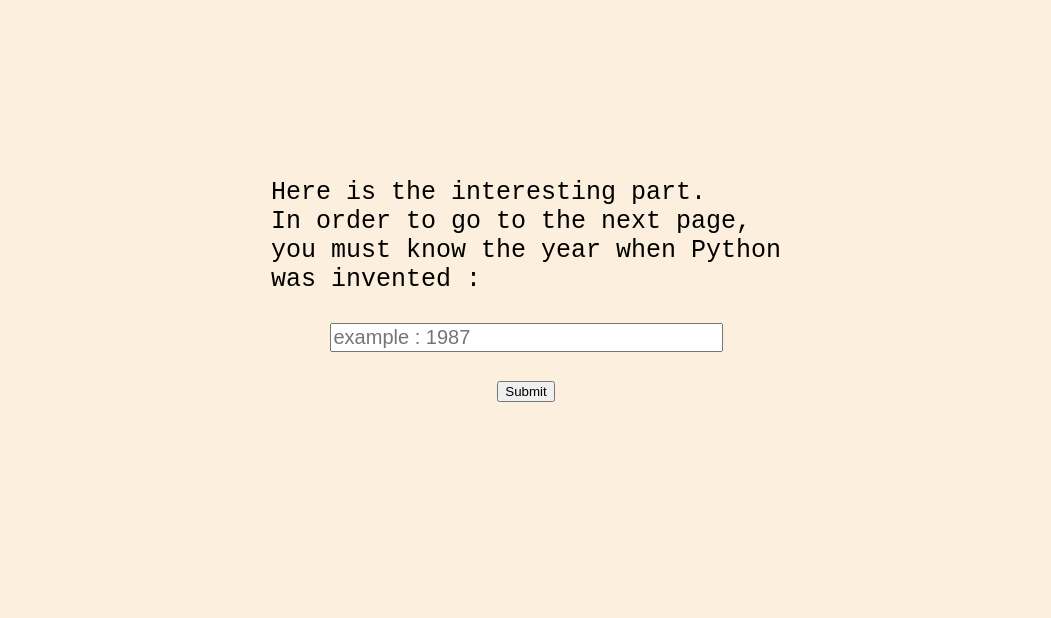
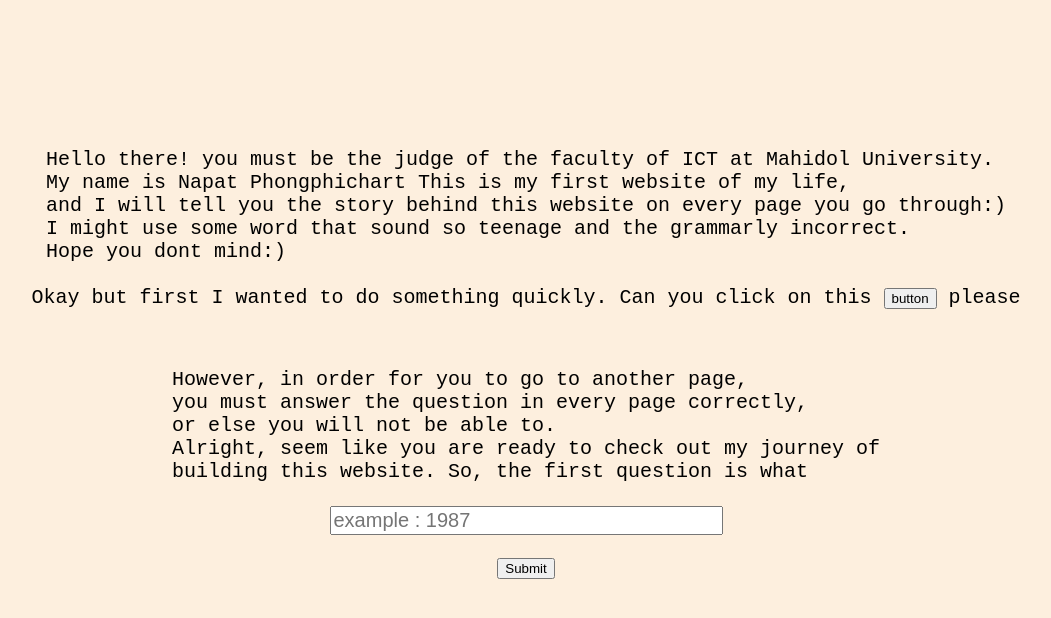
Before and after one commit to Napatph/napatICTproject, a plain HTML site: page index.html in a window 1280 px wide. Shown: the whole page, without its empty margins (114-1165 px from the left). Drawn offline with Linux system fonts and the light colour scheme.

Commit message:
add prompt

```diff
--- a/index.html
+++ b/index.html
@@ -10,7 +10,7 @@
       font-size: 20px;
     }
       p1 {
-      font-size: 25px;
+      font-size: 20px;
       font-family: "Courier New", monospace;
     }
     .content_center {
@@ -21,7 +21,24 @@
     </style>
 </head>
 <center><body style="background-color:#FDEFDE "  class="content_center col-md-6">
-    <body1 style = "position:relative;top:170px;">
+    <body1 style = "position:relative;top:140px;">
+
+
+<p1 style = "text-align: left; display:flex; flex-direction: column; align-items: center">
+  Hello there! you must be the judge of the faculty of ICT at Mahidol University.<br>
+  My name is Napat Phongphichart
+   This is my first website of my life,<br>
+    and I will tell you the story behind this
+    website on every page you go through:)<br>
+  I might use some word that sound so teenage and the grammarly incorrect.<br>
+    Hope you dont mind:)<br><br>
+
+  </p1>
+  <p1>Okay but first I wanted to do something quickly. Can you click on this
+    <button onclick="myFunction()">button</button> please</p1><br><br>
+
+
+<p1 id="demo"></p1><br><br>
 
       <script>
         function myFunction() {
@@ -30,7 +47,7 @@
           if (person == null || person == "") {
             text = "User cancelled the prompt.";
           } else {
-            text = "Hello " + person + "! How are you today?";
+            text = "Hello " + person + "! I just wanted to greet you with your name. Now we know each other's name!";
           }
           document.getElementById("demo").innerHTML = text;
         }
@@ -54,8 +71,12 @@
 
 <p1 style = "text-align: left; display:flex; flex-direction: column; align-items: center">
 
-    Here is the interesting part. <br>In order to go to the next page, <br>you must know the
-     year when Python<br> was invented :<br><br>
+  However, in order for you to go to another page,<br>
+   you must answer the question in every page correctly,<br>
+    or else you will not be able to.<br>
+  Alright, seem like you are ready to check out my journey of<br>
+   building this website. So, the first question is what<br><br>
+
   <input type="text" id="code" placeholder="example : 1987" size="30"><br>
 </p1>
 
```
